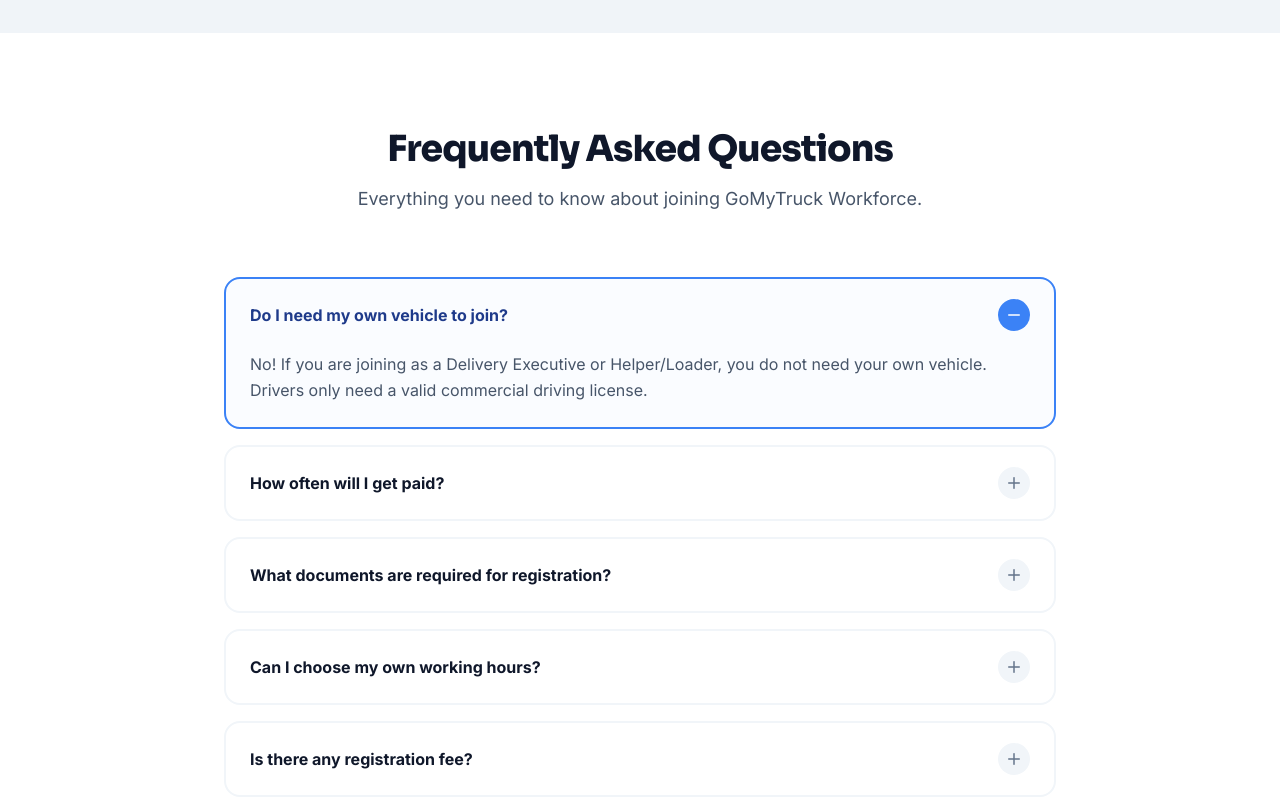
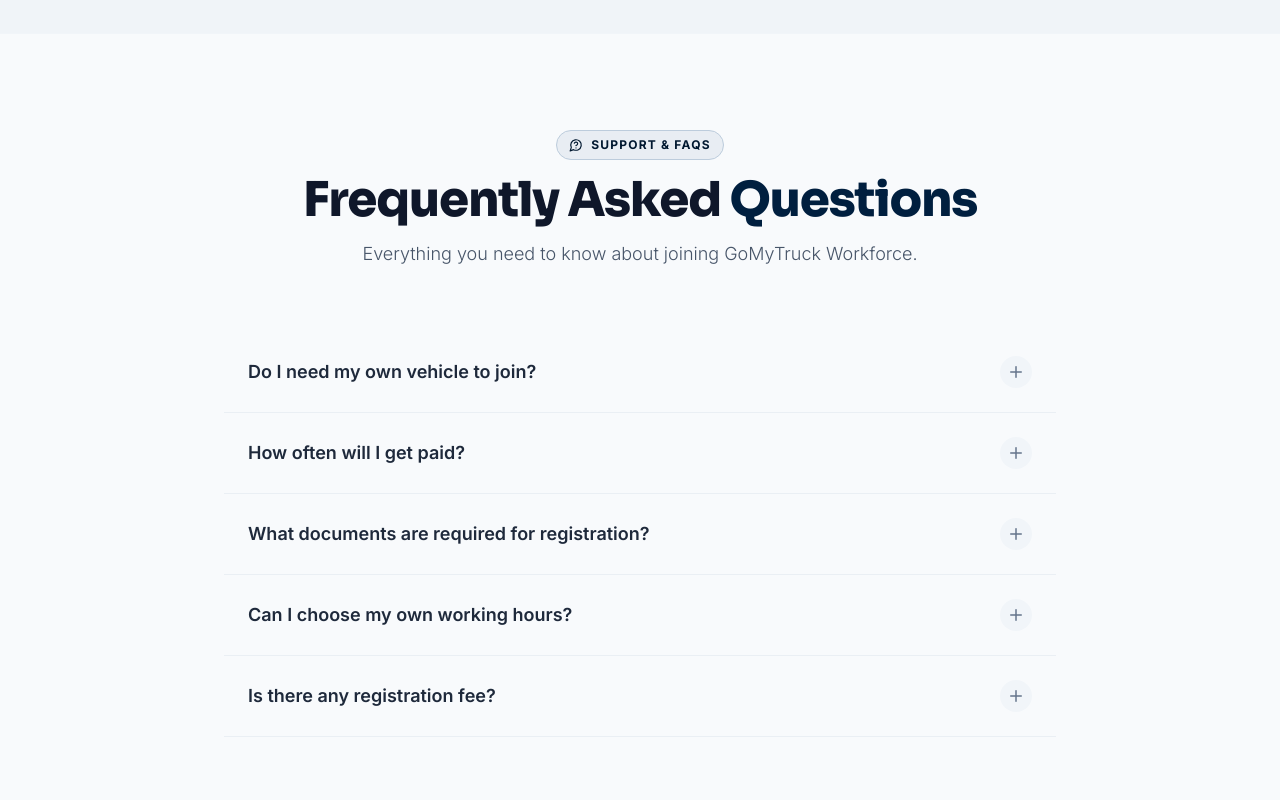
Before and after one commit to parth-roy/GMT-web, a React (Vite) app: page /workforce in a window 1280 px wide. Shown: the part 2980-3780 px from the top of the page. Built offline with nearby package versions, Linux system fonts and the light colour scheme.

Commit message:
Update Workforce FAQ UI to match existing pages

```diff
--- a/src/components/workforce/WorkforceFAQ.jsx
+++ b/src/components/workforce/WorkforceFAQ.jsx
@@ -1,83 +1,97 @@
 import React, { useState } from "react"
-import { Plus, Minus } from "lucide-react"
+import { Plus, Minus, MessageCircleQuestion } from "lucide-react"
 
 const faqs = [
   {
-    question: "Do I need my own vehicle to join?",
-    answer: "No! If you are joining as a Delivery Executive or Helper/Loader, you do not need your own vehicle. Drivers only need a valid commercial driving license."
+    q: "Do I need my own vehicle to join?",
+    a: "No! If you are joining as a Delivery Executive or Helper/Loader, you do not need your own vehicle. Drivers only need a valid commercial driving license."
   },
   {
-    question: "How often will I get paid?",
-    answer: "We process payouts every week directly to your registered bank account. You can track your daily earnings in the GoMyTruck Workforce app."
+    q: "How often will I get paid?",
+    a: "We process payouts every week directly to your registered bank account. You can track your daily earnings in the GoMyTruck Workforce app."
   },
   {
-    question: "What documents are required for registration?",
-    answer: "You will need your Aadhaar Card, PAN Card, and Bank Account details. If you are applying as a Driver, a valid Driving License is also mandatory."
+    q: "What documents are required for registration?",
+    a: "You will need your Aadhaar Card, PAN Card, and Bank Account details. If you are applying as a Driver, a valid Driving License is also mandatory."
   },
   {
-    question: "Can I choose my own working hours?",
-    answer: "Yes, we offer flexible shifts. You can log into the app and choose to accept jobs whenever you are available."
+    q: "Can I choose my own working hours?",
+    a: "Yes, we offer flexible shifts. You can log into the app and choose to accept jobs whenever you are available."
   },
   {
-    question: "Is there any registration fee?",
-    answer: "No, joining GoMyTruck Workforce is completely free. We do not charge any registration or onboarding fees."
+    q: "Is there any registration fee?",
+    a: "No, joining GoMyTruck Workforce is completely free. We do not charge any registration or onboarding fees."
   }
 ]
 
 export default function WorkforceFAQ() {
-  const [openIndex, setOpenIndex] = useState(0)
+  const [openIndex, setOpenIndex] = useState(null)
+
+  const toggleFAQ = (index) => {
+    setOpenIndex(openIndex === index ? null : index)
+  }
 
   return (
-    <section className="py-24 bg-white">
-      <div className="max-w-4xl mx-auto px-4 sm:px-6 lg:px-8">
+    <section className="py-24 bg-transparent relative overflow-hidden border-t border-slate-100">
+      <div className="max-w-4xl mx-auto px-4 sm:px-6 lg:px-8 relative z-10">
+
+        {/* Section Header */}
         <div className="text-center mb-16">
-          <h2 className="text-3xl sm:text-4xl font-display font-extrabold text-slate-900 tracking-tight mb-4">
-            Frequently Asked Questions
+          <div className="inline-flex items-center gap-2 px-3 py-1.5 rounded-full bg-brand-100/50 border border-brand-200 text-brand-700 text-xs font-bold tracking-widest uppercase mb-4">
+            <MessageCircleQuestion size={14} />
+            Support &amp; FAQs
+          </div>
+          <h2 className="text-3xl sm:text-4xl lg:text-5xl font-display font-extrabold text-slate-900 tracking-tight mb-4">
+            Frequently Asked <span className="text-brand-600">Questions</span>
           </h2>
-          <p className="text-lg text-slate-600">
+          <p className="text-slate-600 font-light text-lg max-w-2xl mx-auto">
             Everything you need to know about joining GoMyTruck Workforce.
           </p>
         </div>
 
-        <div className="space-y-4">
-          {faqs.map((faq, idx) => (
+        {/* FAQ Accordion */}
+        <div className="space-y-0">
+          {faqs.map((faq, index) => {
+            const isOpen = openIndex === index
+
+            return (
               <div
-              key={idx}
-              className={`border-2 rounded-2xl transition-all duration-300 overflow-hidden ${
-                openIndex === idx
-                  ? 'border-blue-500 bg-blue-50/30'
-                  : 'border-slate-100 hover:border-slate-200 bg-white'
+                key={index}
+                className={`bg-transparent border-b border-slate-200/60 transition-all duration-300 overflow-hidden ${
+                  isOpen ? "" : "hover:border-brand-300"
                 }`}
               >
                 <button
-                onClick={() => setOpenIndex(openIndex === idx ? -1 : idx)}
-                className="w-full px-6 py-5 flex items-center justify-between text-left"
+                  onClick={() => toggleFAQ(index)}
+                  className="w-full flex items-center justify-between p-5 sm:p-6 text-left cursor-pointer outline-none group"
+                  aria-expanded={isOpen}
                 >
-                <span className={`font-bold pr-8 ${
-                  openIndex === idx ? 'text-blue-900' : 'text-slate-900'
+                  <span className={`font-semibold text-base sm:text-lg pr-8 transition-colors ${
+                    isOpen ? "text-brand-700" : "text-slate-800 group-hover:text-brand-600"
                   }`}>
-                  {faq.question}
+                    {faq.q}
                   </span>
-                <div className={`flex-shrink-0 w-8 h-8 rounded-full flex items-center justify-center transition-colors ${
-                  openIndex === idx ? 'bg-blue-500 text-white' : 'bg-slate-100 text-slate-500'
+                  <div className={`shrink-0 flex items-center justify-center w-8 h-8 rounded-full transition-all duration-300 ${
+                    isOpen ? "bg-brand-600 text-white rotate-180" : "bg-slate-100 text-slate-500 group-hover:bg-brand-100 group-hover:text-brand-600"
                   }`}>
-                  {openIndex === idx ? <Minus size={18} /> : <Plus size={18} />}
+                    {isOpen ? <Minus size={18} /> : <Plus size={18} />}
                   </div>
                 </button>
 
                 <div
-                className={`transition-all duration-300 ease-in-out ${
-                  openIndex === idx
-                    ? 'max-h-96 opacity-100 pb-6 px-6'
-                    : 'max-h-0 opacity-0 px-6'
+                  className={`grid transition-all duration-300 ease-in-out ${
+                    isOpen ? "grid-rows-[1fr] opacity-100" : "grid-rows-[0fr] opacity-0"
                   }`}
                 >
-                <p className="text-slate-600 leading-relaxed">
-                  {faq.answer}
+                  <div className="overflow-hidden">
+                    <p className="p-5 sm:p-6 pt-0 text-slate-600 font-light leading-relaxed">
+                      {faq.a}
                     </p>
                   </div>
                 </div>
-          ))}
+              </div>
+            )
+          })}
         </div>
       </div>
     </section>
```
Lines whose indentation alone changed are shown as unchanged.
